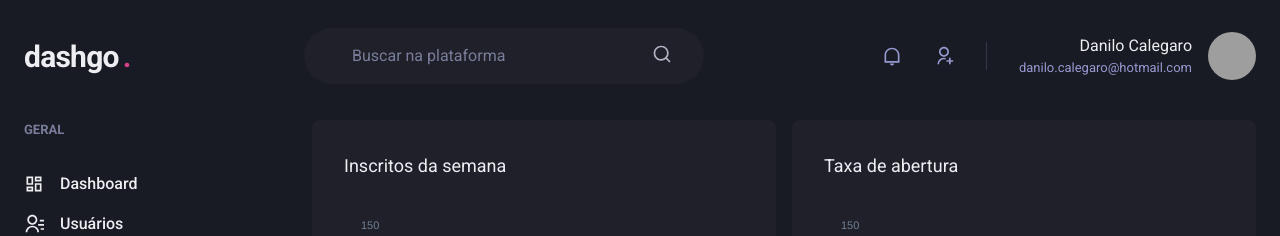
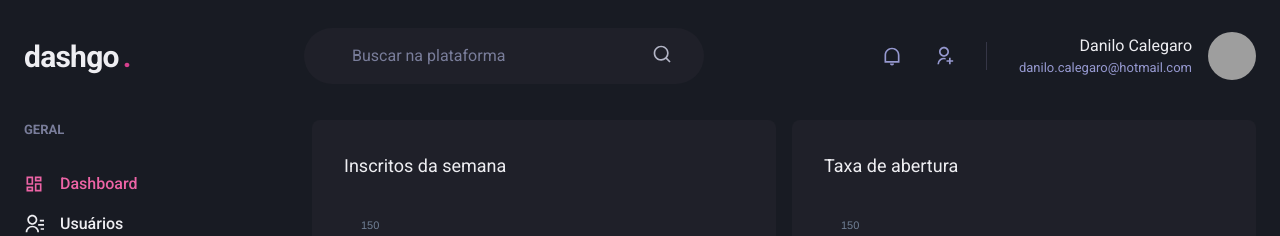
Before and after one commit to DaniloCalegaro/dashgo-next-chakra-ui, a Next.js app: page /dashboard in a window 1280 px wide. Shown: the top 236 px of the page. Built offline with nearby package versions, Linux system fonts and the light colour scheme; grey boxes are pictures that could not be loaded.

Commit message:
✨ feat: fluxo de navegação

```diff
--- /dev/null
+++ b/src/components/ActiveLink.tsx
@@ -0,0 +1,32 @@
+import Link, { LinkProps } from "next/link";
+import { useRouter } from "next/router";
+import { cloneElement, ReactElement } from "react";
+
+interface ActiveLinkProps extends LinkProps {
+  children: ReactElement;
+  shoulMatchExactHref?: boolean;
+}
+
+export function ActiveLink({ children, shoulMatchExactHref = false,...rest }: ActiveLinkProps) {
+  const { asPath } = useRouter()
+
+  let isActive = false;
+
+  // if(shoulMatchExactHref && (asPath === rest.href || asPath === rest.as)) {
+  //   isActive = true;
+  // }
+
+  if(!shoulMatchExactHref &&
+    (asPath.startsWith(String(rest.href)) ||
+    asPath.startsWith(String(rest.as)))) {
+      isActive = true;
+    }
+
+  return (
+    <Link {...rest}>
+      {cloneElement(children, {
+        color: isActive ? 'pink.400' : 'gray.50'
+      })}
+    </Link>
+  )
+}
--- a/src/components/SideBar/NavLink.tsx
+++ b/src/components/SideBar/NavLink.tsx
@@ -1,16 +1,21 @@
-import { Icon, Link, Text, LinkProps as ChakraLinkProps } from "@chakra-ui/react";
+import { Icon, Link as ChakraLink, Text, LinkProps as ChakraLinkProps } from "@chakra-ui/react";
+import Link from "next/link";
 import { ElementType } from "react";
+import { ActiveLink } from "../ActiveLink";
 
 interface NavLinkProps extends ChakraLinkProps{
   icon: ElementType;
   children: string;
+  href: string;
 }
 
-export function NavLink({ icon, children, ...rest }: NavLinkProps) {
+export function NavLink({ icon, children, href,...rest }: NavLinkProps) {
   return (
-    <Link display='flex' alignItems='center' {...rest}>
-      <Icon as={icon} fontSize='20' />
-      <Text ml='4' fontWeight='medium'>{children}</Text>
-    </Link>
+    <ActiveLink href={href} passHref>
+      <ChakraLink display='flex' alignItems='center' {...rest}>
+        <Icon as={icon} fontSize='20' />
+        <Text ml='4' fontWeight='medium'>{children}</Text>
+      </ChakraLink>
+    </ActiveLink>
   )
 }
--- a/src/components/SideBar/SidebarNav.tsx
+++ b/src/components/SideBar/SidebarNav.tsx
@@ -7,13 +7,13 @@
   return (
     <Stack spacing='12' align='flex-start'>
         <NavSection title='GERAL'>
-          <NavLink icon={RiDashboardLine}>Dashboard</NavLink>
-          <NavLink icon={RiContactsLine}>Usuários</NavLink>
+          <NavLink icon={RiDashboardLine} href='/dashboard'>Dashboard</NavLink>
+          <NavLink icon={RiContactsLine} href='/users'>Usuários</NavLink>
         </NavSection>
 
         <NavSection title='AUTOMAÇÃO'>
-          <NavLink icon={RiInputMethodLine}>Formulários</NavLink>
-          <NavLink icon={RiGitMergeLine}>Automação</NavLink>
+          <NavLink icon={RiInputMethodLine} href='/forms'>Formulários</NavLink>
+          <NavLink icon={RiGitMergeLine} href='/automation'>Automação</NavLink>
         </NavSection>
       </Stack>
   )
--- a/src/pages/users/create.tsx
+++ b/src/pages/users/create.tsx
@@ -1,4 +1,5 @@
 import { Box, Button, Divider, Flex, Heading, HStack, SimpleGrid, Stack, VStack } from "@chakra-ui/react";
+import Link from "next/link";
 import { Input } from "../../components/Form/Input";
 import { Header } from "../../components/Header";
 import { SiderBar } from "../../components/SideBar";
@@ -29,7 +30,9 @@
 
           <Flex mt='8' justify='flex-end'>
             <HStack spacing='4'>
-              <Button colorScheme='whiteAlpha'>Cancelar</Button>
+            <Link href='/users' passHref>
+              <Button as='a' colorScheme='whiteAlpha'>Cancelar</Button>
+            </Link>
               <Button colorScheme='pink'>Salvar</Button>
             </HStack>
           </Flex>
--- a/src/pages/users/index.tsx
+++ b/src/pages/users/index.tsx
@@ -1,4 +1,5 @@
 import { Box, Button, Checkbox, Flex, Heading, Icon, Table, Tbody, Td, Text, Th, Thead, Tr, useBreakpointValue } from "@chakra-ui/react";
+import Link from "next/link";
 import { RiAddLine, RiPencilLine } from "react-icons/ri";
 import { Header } from "../../components/Header";
 import { Pagination } from "../../components/Pagination";
@@ -21,6 +22,7 @@
           <Flex mb='8' justify='space-between' alignItems='center'>
             <Heading size='lg' fontWeight='normal'>Usuários</Heading>
 
+            <Link href='/users/create' passHref>
               <Button
                 as='a'
                 size='sm'
@@ -30,6 +32,7 @@
               >
                 Criar novo
               </Button>
+            </Link>
           </Flex>
 
           <Table colorScheme='whiteAlpha'>
```
Lines whose indentation alone changed are shown as unchanged.
